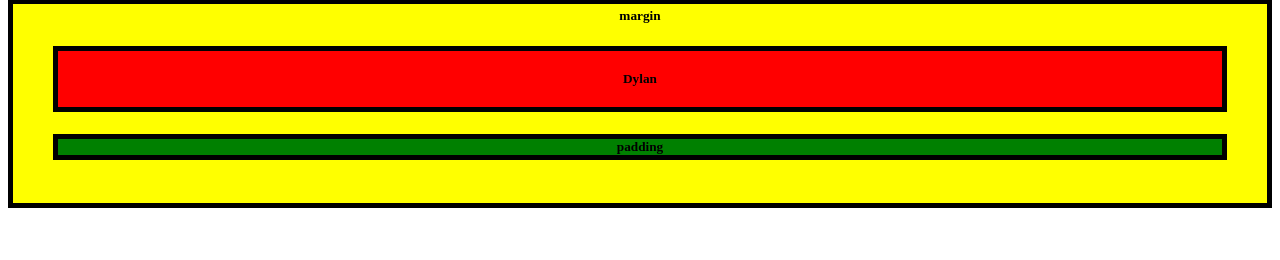
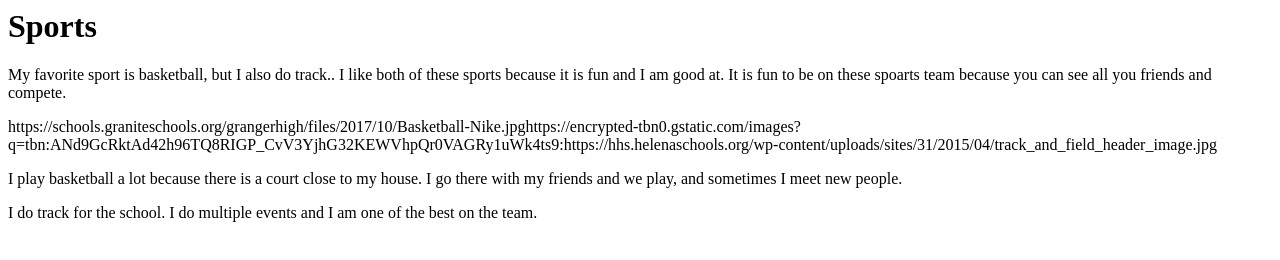
Before and after one commit to Dylan-1220/Dylan-1220.github.io, a plain HTML site: page index.html in a window 1280 px wide. Drawn offline with Linux system fonts and the light colour scheme.

Commit message:
Update index.html

```diff
--- a/index.html
+++ b/index.html
@@ -1,34 +1,5 @@
-
-<style>
-  .injected-text {
-    margin-bottom: -25px;
-    text-align: center;
-  }
-
-  .box {
-    border-style: solid;
-    border-color: black;
-    border-width: 5px;
-    text-align: center;
-  }
-
-  .yellow-box {
-    background-color: yellow;
-    padding: 20px 40px 20px 40px;
-  }
-
-  .red-box {
-    background-color: red;
-    padding: 20px 40px 20px 40px;
-  }
-
-  .green-box {
-    background-color: green;
-  }
-</style>
-<h5 class="injected-text">margin</h5>
-
-<div class="box yellow-box">
-  <h5 class="box red-box">Dylan</h5>
-  <h5 class="box green-box">padding</h5>
-</div>
+<h1>Sports</h1>
+<p>My favorite sport is basketball, but I also do track.. I like both of these sports because it is fun and I am good at. It is fun to be on these spoarts team because you can see all you friends and compete.</p>
+<img>https://schools.graniteschools.org/grangerhigh/files/2017/10/Basketball-Nike.jpg</img><img>https://encrypted-tbn0.gstatic.com/images?q=tbn:ANd9GcRktAd42h96TQ8RIGP_CvV3YjhG32KEWVhpQr0VAGRy1uWk4ts9:https://hhs.helenaschools.org/wp-content/uploads/sites/31/2015/04/track_and_field_header_image.jpg</img>
+<p>I play basketball a lot because there is a court close to my house. I go there with my friends and we play, and sometimes I meet new people.</p>
+<p>I do track for the school. I do multiple events and I am one of the best on the team.</p>
```
